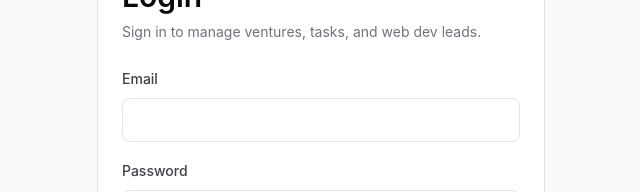
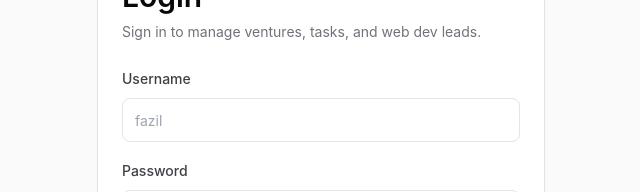
Before and after one commit to Fazilfazi991/fusionventuresdasboad, a React (Vite) app: page /login in a window 1280 px wide. Shown: the part 336-528 px from the top of the page, without its empty margins (319-959 px from the left). Built offline with nearby package versions, Linux system fonts and the light colour scheme; no server answers.

Commit message:
Update login usernames and admin roles

```diff
--- a/src/pages/Login.jsx
+++ b/src/pages/Login.jsx
@@ -23,7 +23,8 @@ export function Login() {
     setError('');
     setSubmitting(true);
 
-    const { error: signInError } = await signIn(email, password);
+    const loginEmail = email.includes('@') ? email.trim() : `${email.trim().toLowerCase()}@fusionos.local`;
+    const { error: signInError } = await signIn(loginEmail, password);
     setSubmitting(false);
 
     if (signInError) {
@@ -49,12 +50,13 @@ export function Login() {
 
         <form onSubmit={handleSubmit} className="mt-6 space-y-4">
           <label className="block">
-            <span className="text-sm font-medium text-zinc-700">Email</span>
+            <span className="text-sm font-medium text-zinc-700">Username</span>
             <input
-              type="email"
+              type="text"
               value={email}
               onChange={(event) => setEmail(event.target.value)}
               className="mt-2 h-11 w-full rounded-lg border border-zinc-200 bg-white px-3 text-sm text-zinc-900 outline-none focus:border-zinc-500"
+              placeholder="fazil"
               required
             />
           </label>
```
Also changed, not shown: 1 other file (tests, documents, lock files or other folders).
